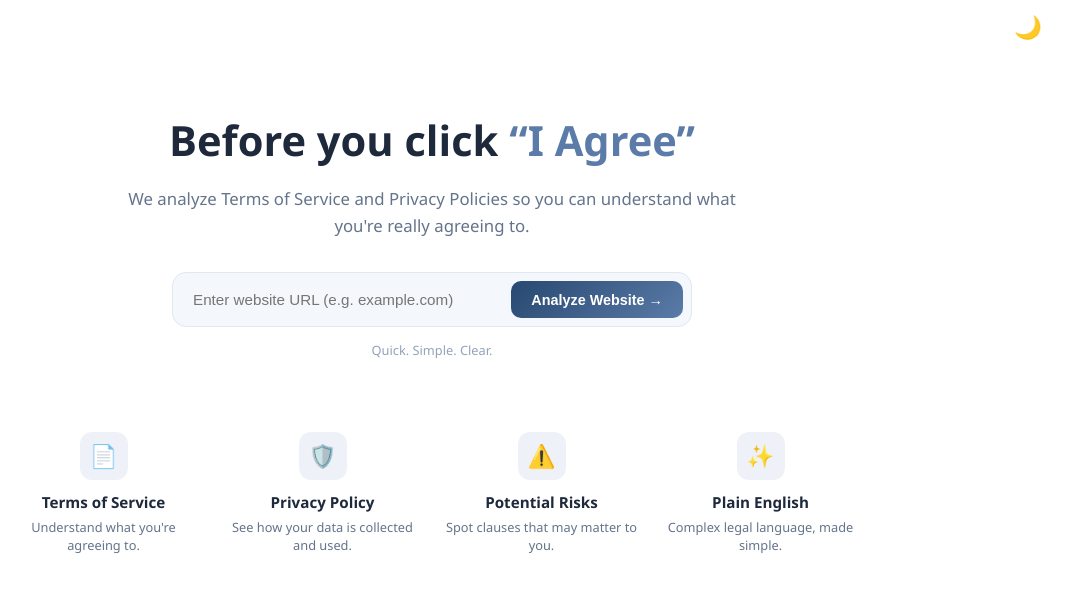
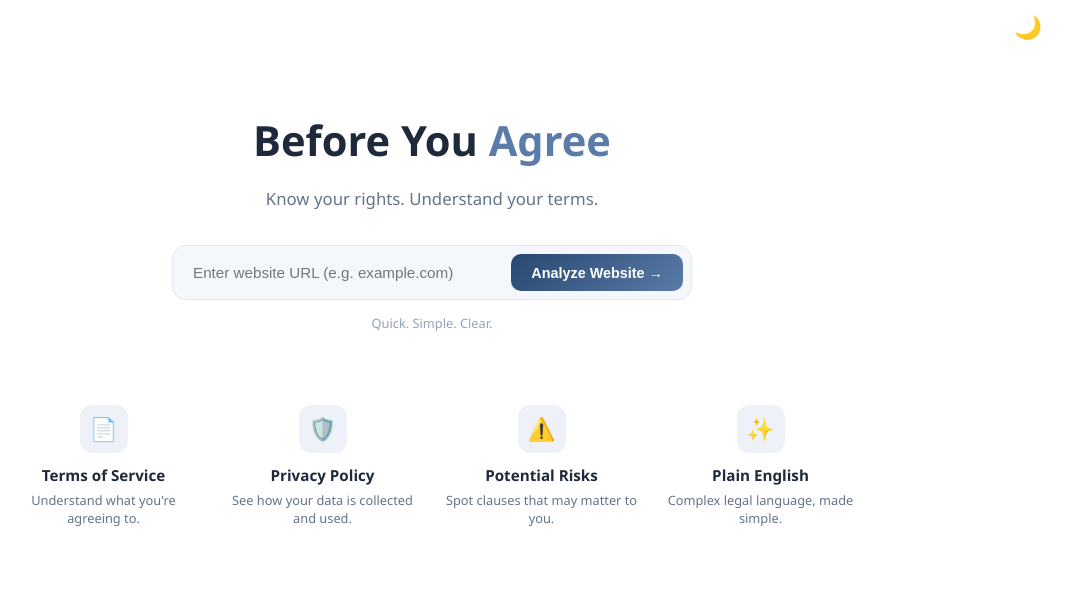
Before and after one commit to ShahadAlrashoud/privacy-check-Graduation-Project, a Next.js app: page / in a window 1280 px wide. Shown: the top 592 px of the page, without its empty margins (208-1280 px from the left). Built offline with nearby package versions, Linux system fonts and the light colour scheme.

Commit message:
modified:   src/app/layout.tsx 	modified:   src/app/page.tsx

```diff
--- a/src/app/layout.tsx
+++ b/src/app/layout.tsx
@@ -5,7 +5,7 @@ import Providers from "./providers";
 import Header from "./components/Header";
 
 export const metadata: Metadata = {
-  title: "PrivacyCheck",
+  title: "BYAN",
   description: "Analyze Terms of Service and Privacy Policy pages with an analysis of the risks involved."
 };
 
--- a/src/app/page.tsx
+++ b/src/app/page.tsx
@@ -44,14 +44,12 @@ export default function HomePage() {
 
             {/* Hero */}
             <div style={{ maxWidth: 700, margin: "0 auto", textAlign: "center", padding: "60px 24px 40px" }}>
-                <h1 style={{ fontSize: "2.6rem", fontWeight: 800, margin: "0 0 20px", lineHeight: 1.2 }}>
-                    Before you click{" "}
-                    <span style={{ color: "#5b7ba8" }}>&ldquo;I Agree&rdquo;</span>
-                </h1>
-                <p style={{ fontSize: "1.05rem", color: isDark ? "#94a3b8" : "#64748b", margin: "0 0 32px", lineHeight: 1.6 }}>
-                    We analyze Terms of Service and Privacy Policies so you can understand
-                    what you&apos;re really agreeing to.
-                </p>
+          <h1 style={{ fontSize: "2.6rem", fontWeight: 800, margin: "0 0 20px", lineHeight: 1.2 }}>
+    Before You <span style={{ color: "#5b7ba8" }}>Agree</span>
+</h1>
+<p style={{ fontSize: "1.05rem", color: isDark ? "#94a3b8" : "#64748b", margin: "0 0 32px", lineHeight: 1.6 }}>
+    Know your rights. Understand your terms.
+</p>
 
                 <form
                     onSubmit={handleSubmit}
```
